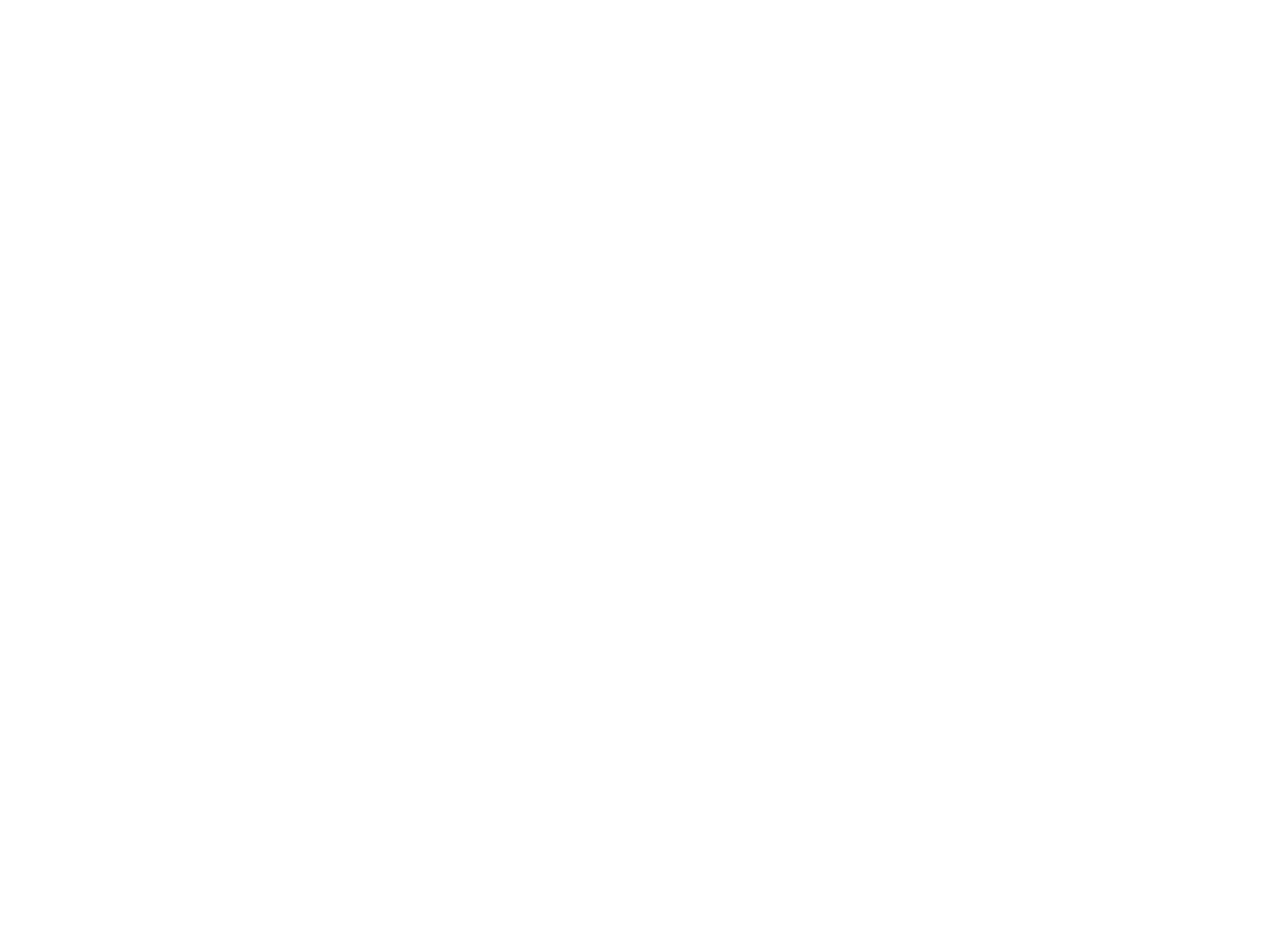
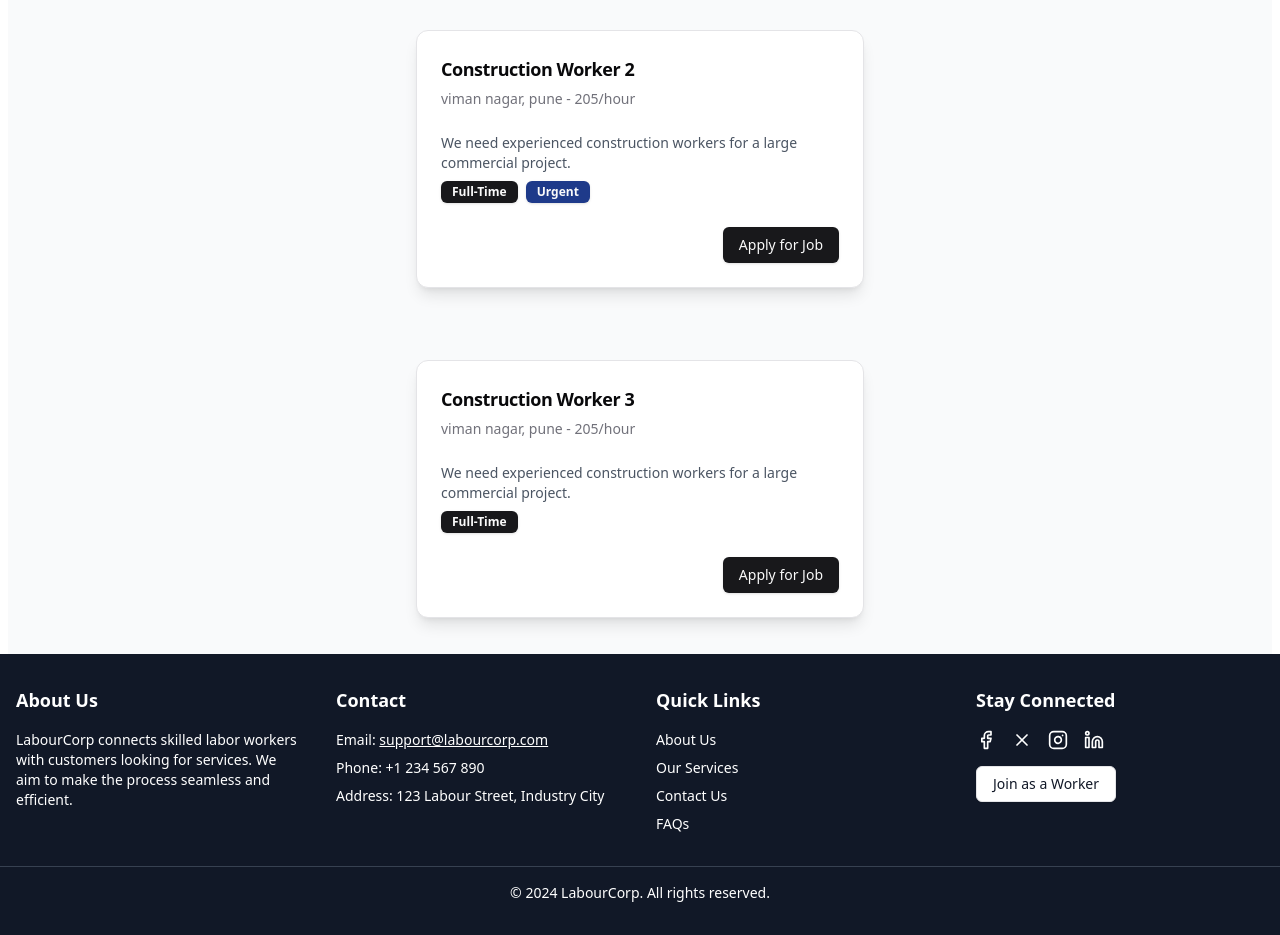
Before and after one commit to LabourCorp/weekend-project-frontend, a Next.js app: page /archietect in a window 1280 px wide. Shown: the part 400-1335 px from the top of the page. Before the commit the page ends 800 px from the top, so only its background shows below. Built offline with nearby package versions, Linux system fonts and the light colour scheme.

Commit message:
jobs card

```diff
--- a/src/app/(workers)/archietect/page.tsx
+++ b/src/app/(workers)/archietect/page.tsx
@@ -1,8 +1,53 @@
+import JobCard from '@/components/JobCard'
 import React from 'react'
 
 const architect = () => {
+    const job = [
+        {
+            title: "Construction Worker",
+            description: "We need experienced construction workers for a large commercial project.",
+            location: "viman nagar, pune",
+            payRate: "205",
+            jobId: "123",
+            badge: ['Full-Time', 'Urgent', 'Construction'],
+        },
+        {
+            title: "Construction Worker 2",
+            description: "We need experienced construction workers for a large commercial project.",
+            location: "viman nagar, pune",
+            payRate: "205",
+            jobId: "1234",
+            badge: ['Full-Time', 'Urgent'],
+        },
+        {
+            title: "Construction Worker 3",
+            description: "We need experienced construction workers for a large commercial project.",
+            location: "viman nagar, pune",
+            payRate: "205",
+            jobId: "12345",
+            badge: ['Full-Time']
+        },
+    ];
     return (
-        <div>architect</div>
+        <div>
+            {
+                job.map((j, jobid) => {
+                    return (
+                        <div className="bg-gray-50 py-8 mx-2" key={jobid}>
+                            <JobCard
+                                title={j.title}
+                                description={j.description}
+                                location={j.location}
+                                payRate={j.payRate}
+                                jobId={j.jobId}
+                                badges={j.badge}
+                            />
+                        </div>
+
+                    )
+                })
+            }
+        </div>
     )
 }
 
--- a/src/app/(workers)/layout.tsx
+++ b/src/app/(workers)/layout.tsx
@@ -1,5 +1,6 @@
 'use client'
 
+import Footer from '@/components/ui/Footer';
 import NavBar from '@/components/ui/NavBar';
 import React from 'react';
 
@@ -14,6 +15,7 @@
             <main className='flex-1 pt-16'>
                 {children}
             </main>
+            <Footer />
         </div>
     );
 }
--- a/src/app/onboarding/archietectOnboarding/page.tsx
+++ b/src/app/onboarding/archietectOnboarding/page.tsx
@@ -109,7 +109,7 @@
                         </form>
                     )}
                     {step === 2 && (
-                        <InputOTPForm onVerify={handleVerify} redirectPath="/archietect/jobs" />
+                        <InputOTPForm onVerify={handleVerify} redirectPath="/archietect" />
                     )}
                     {/* {step === 3 && (
                         <form onSubmit={form2.handleSubmit(onSubmit2)} className="flex-grow flex flex-col">
--- a/src/app/users/profile/page.tsx
+++ b/src/app/users/profile/page.tsx
@@ -11,9 +11,9 @@
 export default function ProfilePage() {
     const fname = 'Piyush';
     const lname = 'Gaur';
-    const documentsVal = 2;
-    const locationVal = 1
-    const photoVal = 1
+    const documentsVal = 0;
+    const locationVal = 0
+    const photoVal = 0
     const phoneNumber = '+91 9876543210'
 
     return (
--- /dev/null
+++ b/src/components/JobCard.tsx
@@ -0,0 +1,73 @@
+'use client';
+
+import { Button } from "@/components/ui/button";
+import {
+    Card,
+    CardHeader,
+    CardTitle,
+    CardDescription,
+    CardContent,
+    CardFooter
+} from "@/components/ui/card";
+import { Badge } from "@/components/ui/badge";
+import { useState } from 'react';
+
+interface JobProps {
+    title: string;
+    description: string;
+    location: string;
+    payRate: string;
+    jobId: string;
+    badges: string[];
+}
+
+const JobCard: React.FC<JobProps> = ({ title, description, location, payRate, jobId, badges }) => {
+    const [applied, setApplied] = useState(false);
+
+    const handleApply = () => {
+        // You can add your logic for applying to the job here
+        setApplied(true);
+        alert(`You have applied to the job: ${jobId}`);
+    }
+
+    const badgeColors = [
+        "bg-zinc-900",
+        "bg-blue-900",
+        "bg-green-900",
+        "bg-purple-900",
+        "bg-yellow-900",
+        "bg-red-900",
+        "bg-pink-400",
+    ];
+
+    return (
+        <Card className="max-w-md mx-auto my-1 shadow-lg">
+            <CardHeader>
+                <CardTitle className="text-lg font-semibold">{title}</CardTitle>
+                <CardDescription>{location} - {payRate}/hour</CardDescription>
+            </CardHeader>
+            <CardContent>
+                <p className="text-sm text-gray-600">
+                    {description}
+                </p>
+                <div className="flex flex-wrap gap-2 mt-2">
+                    {badges.map((bd, index) => (
+                        <Badge
+                            key={index}
+                            className={`${badgeColors[index % badgeColors.length]}`}
+                        >
+                            {bd}
+                        </Badge>
+                    ))}
+                </div>
+            </CardContent>
+            <CardFooter className="flex justify-end">
+                <Button onClick={handleApply} disabled={applied}>
+                    {applied ? "Applied" : "Apply for Job"}
+                </Button>
+            </CardFooter>
+        </Card>
+    );
+};
+
+export default JobCard;
--- /dev/null
+++ b/src/components/ui/Footer.tsx
@@ -0,0 +1,72 @@
+// 'use client'
+
+import { Button } from "@/components/ui/button";
+import Link from "next/link";
+import { Facebook, Instagram, X, Linkedin } from "lucide-react"; // Lucide icons for social media
+
+const Footer: React.FC = () => {
+    return (
+        <footer className="bg-gray-900 text-white py-8">
+            <div className="container mx-auto grid gap-8 grid-cols-1 sm:grid-cols-2 md:grid-cols-4 px-4">
+                {/* About Us */}
+                <div>
+                    <h2 className="text-lg font-semibold">About Us</h2>
+                    <p className="mt-4 text-sm">
+                        LabourCorp connects skilled labor workers with customers looking for services. We aim to make the process seamless and efficient.
+                    </p>
+                </div>
+
+                {/* Contact Information */}
+                <div>
+                    <h2 className="text-lg font-semibold">Contact</h2>
+                    <ul className="mt-4 space-y-2 text-sm">
+                        <li>Email: <a href="mailto:support@labourcorp.com" className="underline">support@labourcorp.com</a></li>
+                        <li>Phone: +1 234 567 890</li>
+                        <li>Address: 123 Labour Street, Industry City</li>
+                    </ul>
+                </div>
+
+                {/* Quick Links */}
+                <div>
+                    <h2 className="text-lg font-semibold">Quick Links</h2>
+                    <ul className="mt-4 space-y-2 text-sm">
+                        <li><Link href="/about" className="hover:underline">About Us</Link></li>
+                        <li><Link href="/services" className="hover:underline">Our Services</Link></li>
+                        <li><Link href="/contact" className="hover:underline">Contact Us</Link></li>
+                        <li><Link href="/faq" className="hover:underline">FAQs</Link></li>
+                    </ul>
+                </div>
+
+                {/* Social Media & Call to Action */}
+                <div>
+                    <h2 className="text-lg font-semibold">Stay Connected</h2>
+                    <div className="flex mt-4 space-x-4">
+                        <Link href="https://facebook.com" target="_blank">
+                            <Facebook className="w-5 h-5 hover:text-blue-500" />
+                        </Link>
+                        <Link href="https://twitter.com" target="_blank">
+                            <X className="w-5 h-5 hover:text-blue-400" />
+                        </Link>
+                        <Link href="https://instagram.com" target="_blank">
+                            <Instagram className="w-5 h-5 hover:text-pink-500" />
+                        </Link>
+                        <Link href="https://linkedin.com" target="_blank">
+                            <Linkedin className="w-5 h-5 hover:text-blue-700" />
+                        </Link>
+                    </div>
+                    <Button variant="outline" className="mt-4 text-gray-900 hover:text-black">
+                        <Link href="/signup-worker">
+                            Join as a Worker
+                        </Link>
+                    </Button>
+                </div>
+            </div>
+
+            <div className="mt-8 border-t border-gray-700 pt-4 text-center text-sm">
+                <p>&copy; {new Date().getFullYear()} LabourCorp. All rights reserved.</p>
+            </div>
+        </footer>
+    );
+};
+
+export default Footer;
```
